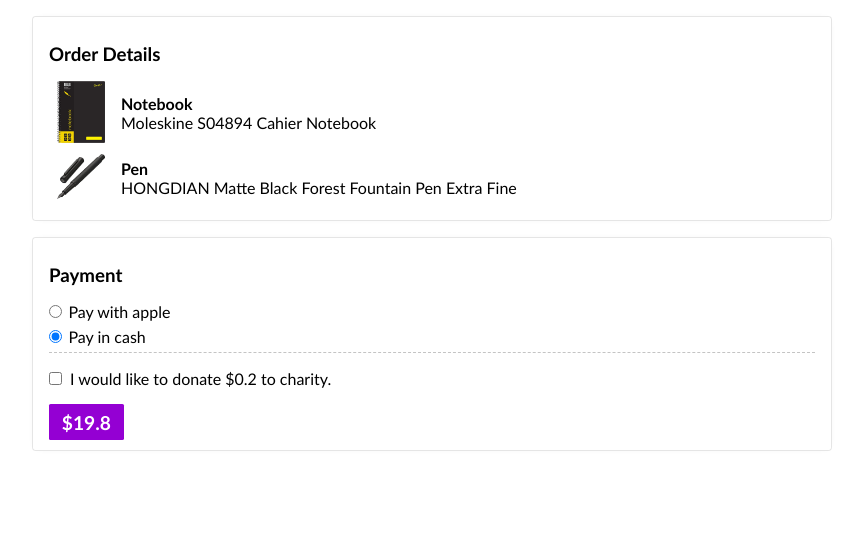
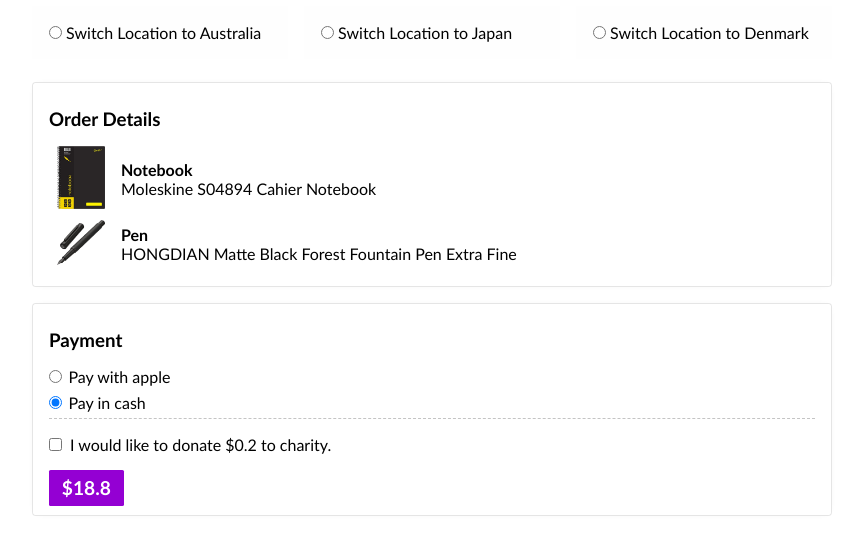
Before and after one commit to abruzzi/round-up-tdd, a React (Create React App) app: page / in a window 1280 px wide. Shown: the top 554 px of the page, without its empty margins (208-1071 px from the left). Built offline with nearby package versions, Linux system fonts and the light colour scheme.

Commit message:
use context to pass on strategy

```diff
--- a/src/App.tsx
+++ b/src/App.tsx
@@ -1,13 +1,51 @@
-import React from 'react';
+import React, {useMemo, useState} from 'react';
 import {OrderDetails} from './order/OrderDetails';
-import Payment from "./payment";
-import {PaymentStrategyAU} from "./payment";
+import Payment, {PaymentStrategyAU, PaymentStrategyDK, PaymentStrategyJP} from "./payment";
+import {PaymentContext} from './payment/context/PaymentContext';
+
+import './index.css';
+
+type CountryCode = 'AU' | 'JP' | 'DK';
+
+const strategyMap = {
+  AU: new PaymentStrategyAU(),
+  JP: new PaymentStrategyJP(),
+  DK: new PaymentStrategyDK()
+}
 
 function App() {
+  const [location, setLocation] = useState<CountryCode>('AU')
+
+  const context = useMemo(() => {
+    return {
+      strategy: strategyMap[location]
+    }
+  }, [location]);
+
+  const changeLocation = (event: React.ChangeEvent<HTMLInputElement>) => {
+    const location = event.target.value as CountryCode;
+    setLocation(location);
+  }
+
   return (
     <div className="app">
-      <OrderDetails />
-      <Payment amount={19.8} strategy={new PaymentStrategyAU()} />
+      <PaymentContext.Provider value={context}>
+        <div className="location-switcher">
+          <label>
+            <input type="radio" name="strategy" value="AU" onChange={changeLocation}/> Switch Location to Australia
+          </label>
+
+          <label>
+            <input type="radio" name="strategy" value="JP" onChange={changeLocation}/> Switch Location to Japan
+          </label>
+
+          <label>
+            <input type="radio" name="strategy" value="DK" onChange={changeLocation}/> Switch Location to Denmark
+          </label>
+        </div>
+        <OrderDetails />
+        <Payment amount={18.8} />
+      </PaymentContext.Provider>
     </div>
   );
 }
--- a/src/index.css
+++ b/src/index.css
@@ -32,3 +32,18 @@
 h3 {
   margin-block: 1rem;
 }
+
+.location-switcher {
+  display: flex;
+  gap: 1rem;
+}
+
+.location-switcher label {
+  flex: 1;
+  display: block;
+  margin-block: 0.4rem;
+
+  border: 1px solid #fefefe;
+  background-color: #fefefe;
+  padding: 1rem;
+}
--- a/src/payment/components/Payment/Payment.tsx
+++ b/src/payment/components/Payment/Payment.tsx
@@ -1,18 +1,22 @@
-import {useRoundUp} from "../../hooks/useRoundUp";
+import { useRoundUp } from "../../hooks/useRoundUp";
 
 import "./payment.css";
 import { formatButtonLabel, formatCheckboxLabel } from "../../utils";
 import { PaymentMethods } from "../PaymentMethods/PaymentMethods";
-import {PaymentStrategy} from "../../types";
+import { useContext } from "react";
+import {
+  PaymentContext,
+  PaymentContextType,
+} from "../../context/PaymentContext";
 
-export const Payment = ({
-  amount,
-  strategy,
-}: {
-  amount: number;
-  strategy: PaymentStrategy;
-}) => {
-  const { agreeToDonate, total, tip, updateAgreeToDonate } = useRoundUp(amount, strategy);
+export const Payment = ({ amount }: { amount: number }) => {
+  const { strategy } = useContext<PaymentContextType>(PaymentContext);
+  console.log(strategy);
+
+  const { agreeToDonate, total, tip, updateAgreeToDonate } = useRoundUp(
+    amount,
+    strategy
+  );
 
   return (
     <div className="container">
@@ -28,7 +32,9 @@
           <p>{formatCheckboxLabel(agreeToDonate, tip, strategy)}</p>
         </label>
       </div>
-      <button className="payment-button">{formatButtonLabel(total, strategy)}</button>
+      <button className="payment-button">
+        {formatButtonLabel(total, strategy)}
+      </button>
     </div>
   );
 };
--- /dev/null
+++ b/src/payment/context/PaymentContext.tsx
@@ -0,0 +1,11 @@
+import {createContext} from "react";
+import {PaymentStrategy} from "../types";
+import {PaymentStrategyAU} from "../strategies/PaymentStrategyAU";
+
+export type PaymentContextType = {
+  strategy: PaymentStrategy;
+}
+
+export const PaymentContext = createContext<PaymentContextType>({
+  strategy: new PaymentStrategyAU()
+})
```
Also changed, not shown: src/payment/strategies/AbstractPaymentStrategy.png (added), 1 other file (tests, documents, lock files or other folders).
